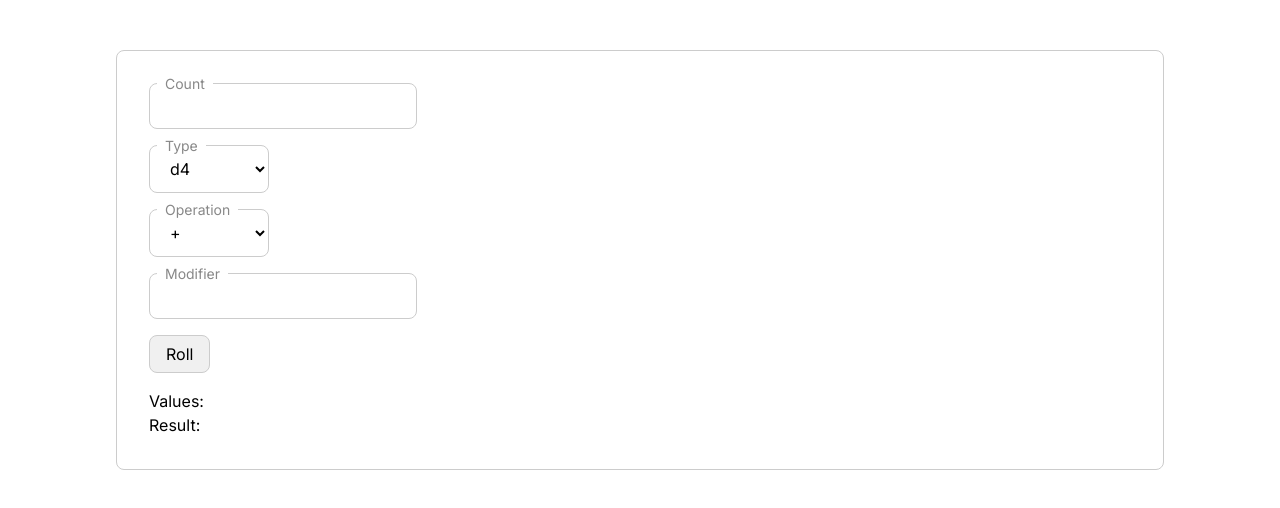
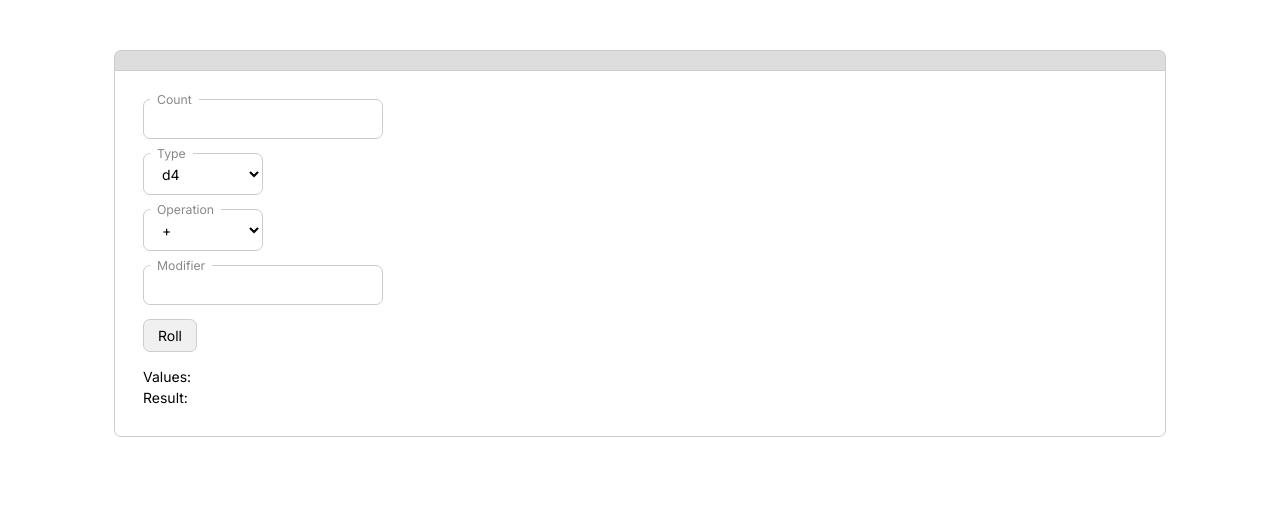
Before and after one commit to dachendev/vtt, a React (Vite) app in the folder apps/client/: page / in a window 1280 px wide. Shown: the top 508 px of the page. Built offline with nearby package versions, Linux system fonts and the light colour scheme.

Commit message:
Add moveable component

```diff
--- /dev/null
+++ b/apps/client/src/components/ui/components/Moveable.module.scss
@@ -0,0 +1,31 @@
+@use "../variables";
+
+.moveable {
+  --border-color: #{variables.$borderColor};
+  color: variables.$textColor;
+  background: variables.$backgroundColor;
+}
+
+.isPressed {
+  --border-color: #{variables.$primaryColor};
+}
+
+.moveableHandle {
+  border: 1px solid var(--border-color);
+  border-top-left-radius: variables.$borderRadius;
+  border-top-right-radius: variables.$borderRadius;
+  height: 1.5rem;
+  background: #ddd;
+}
+
+.isPressed .moveableHandle {
+  background: variables.$primaryColor;
+}
+
+.moveableContent {
+  margin-top: -1px;
+  border: 1px solid var(--border-color);
+  border-bottom-left-radius: variables.$borderRadius;
+  border-bottom-right-radius: variables.$borderRadius;
+  padding: 2rem;
+}
--- /dev/null
+++ b/apps/client/src/components/ui/components/Moveable.tsx
@@ -0,0 +1,64 @@
+import { useEffect, useRef, useState } from "react";
+import styles from "./Moveable.module.scss";
+import cn from "classnames";
+
+interface MoveableProps extends React.ComponentProps<"div"> {}
+
+export const Moveable: React.FC<MoveableProps> = ({ children }) => {
+  const [isPressed, setIsPressed] = useState(false);
+  const positionRef = useRef({ x: 0, y: 0 });
+  const divRef = useRef<HTMLDivElement>(null);
+
+  const onHandlePressed = () => {
+    setIsPressed(true);
+    if (divRef.current) {
+      divRef.current.style.userSelect = "none";
+    }
+  };
+
+  const onMouseUp = () => {
+    setIsPressed(false);
+    if (divRef.current) {
+      divRef.current.style.userSelect = "auto";
+    }
+  };
+
+  const onMouseMove = (e: MouseEvent) => {
+    if (!isPressed || !divRef.current) return;
+
+    const { movementX, movementY } = e;
+    const position = positionRef.current;
+    const div = divRef.current;
+
+    if (movementX !== 0 || movementY !== 0) {
+      position.x += movementX;
+      position.y += movementY;
+
+      div.style.transform = `translate(${position.x}px, ${position.y}px)`;
+    }
+  };
+
+  useEffect(() => {
+    document.addEventListener("mouseup", onMouseUp);
+    document.addEventListener("mousemove", onMouseMove);
+
+    return () => {
+      document.removeEventListener("mouseup", onMouseUp);
+      document.removeEventListener("mousemove", onMouseMove);
+    };
+  }, [isPressed]);
+
+  const moveableStyles = cn(styles.moveable, {
+    [styles.isPressed]: isPressed,
+  });
+
+  return (
+    <div ref={divRef} className={moveableStyles}>
+      <div
+        className={styles.moveableHandle}
+        onMouseDown={onHandlePressed}
+      ></div>
+      <div className={styles.moveableContent}>{children}</div>
+    </div>
+  );
+};
--- a/apps/client/src/main.scss
+++ b/apps/client/src/main.scss
@@ -1,3 +1,7 @@
+:root {
+  font-size: 14px;
+}
+
 *,
 *::before,
 *::after {
--- a/apps/client/src/pages/Dashboard.tsx
+++ b/apps/client/src/pages/Dashboard.tsx
@@ -2,6 +2,7 @@ import { LogoutButton, useSession } from "@/features/auth";
 import { DiceRoller } from "@/features/dice";
 import { Card, Container, Typography } from "@/components/ui";
 import { useState } from "react";
+import { Moveable } from "@/components/ui/components/Moveable";
 
 export const Dashboard = () => {
   const { user } = useSession();
@@ -22,7 +23,7 @@ export const Dashboard = () => {
             <LogoutButton />
           </div>
         )}
-        <Card style={{ marginBottom: "1rem" }}>
+        <Moveable>
           <DiceRoller onRoll={onRoll} style={{ marginBottom: "1rem" }} />
           <Typography variant="body" as="p">
             Values: {rollValues?.join(", ")}
@@ -30,7 +31,7 @@ export const Dashboard = () => {
           <Typography variant="body" as="p">
             Result: {rollResult}
           </Typography>
-        </Card>
+        </Moveable>
       </Container>
     </div>
   );
```
